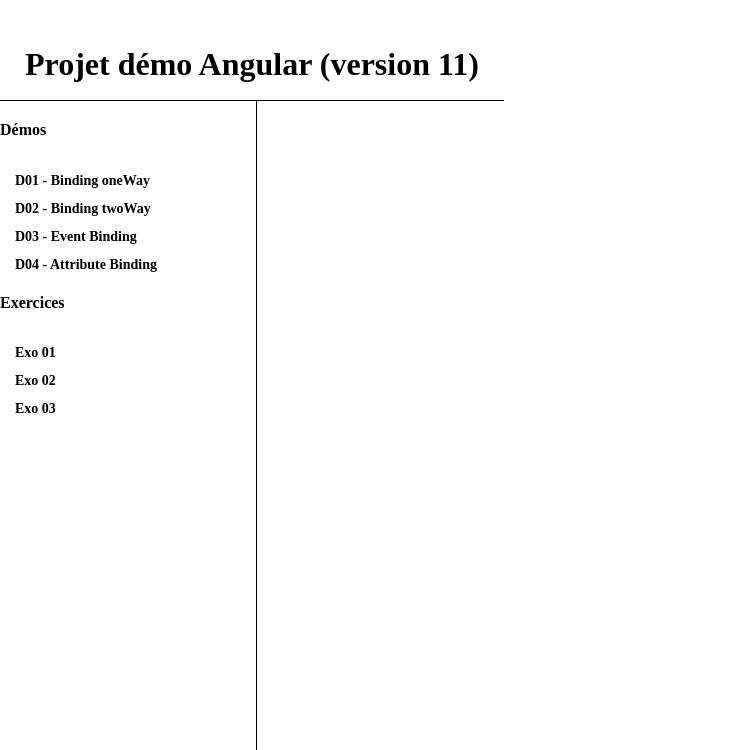
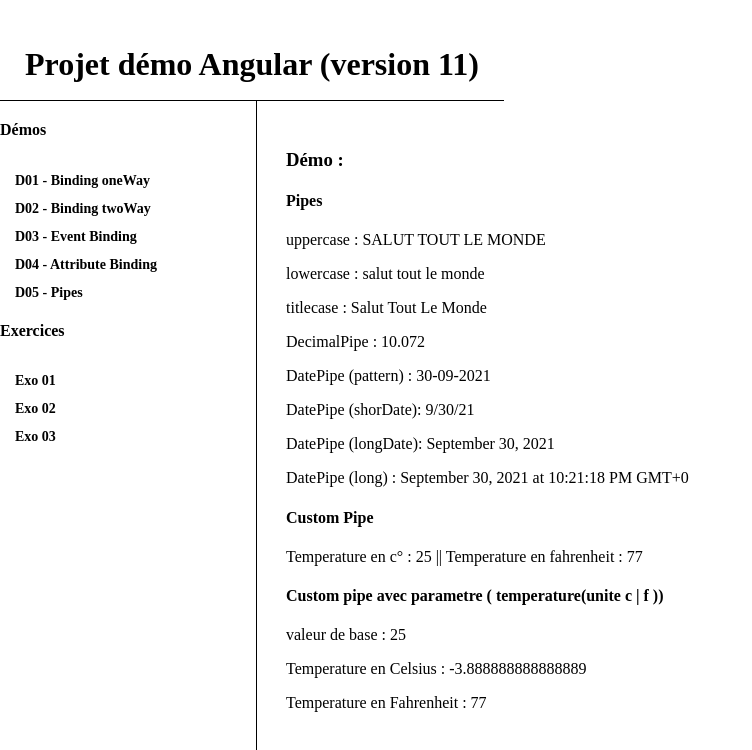
Before and after one commit to HayeGregory/DemoAngular, an Angular app: page /demo/demo05 in a window 1280 px wide. Before the commit this address led to /. Shown: the top 750 px of the page, without its empty margins (0-752 px from the left). Built offline with nearby package versions, Linux system fonts and the light colour scheme.

Commit message:
demo05 pipes classique | pipes custom

```diff
--- a/src/app/app.module.ts
+++ b/src/app/app.module.ts
@@ -9,6 +9,8 @@
 import { DemoRoutingModule } from './components/demo/demo-routing.module';
 import { ExoRoutingModule } from './components/exo/exo-routing.module';
 import { FormsModule } from '@angular/forms';
+import { ToFahrenheitPipe } from './components/pipes/to-fahrenheit.pipe';
+import { TemperaturePipe } from './components/pipes/temperature.pipe';
 
 @NgModule({
   declarations: [AppComponent, HomeComponent, AboutComponent, NavComponent],
--- a/src/app/components/demo/demo-routing.module.ts
+++ b/src/app/components/demo/demo-routing.module.ts
@@ -5,6 +5,7 @@
 import { Demo02Component } from './demo02/demo02.component';
 import { Demo03Component } from './demo03/demo03.component';
 import { Demo04Component } from './demo04/demo04.component';
+import { Demo05Component } from './demo05/demo05.component';
 
 const routes: Routes = [
   {
@@ -15,6 +16,7 @@
       { path: 'demo02', component: Demo02Component },
       { path: 'demo03', component: Demo03Component },
       { path: 'demo04', component: Demo04Component },
+      { path: 'demo05', component: Demo05Component },
     ],
   },
 ];
--- a/src/app/components/demo/demo.module.ts
+++ b/src/app/components/demo/demo.module.ts
@@ -8,6 +8,8 @@
 import { Demo03Component } from './demo03/demo03.component';
 import { FormsModule } from '@angular/forms';
 import { Demo04Component } from './demo04/demo04.component';
+import { Demo05Component } from './demo05/demo05.component';
+import { SharedModule } from '../shared/shared.module';
 
 @NgModule({
   declarations: [
@@ -16,7 +18,8 @@
     Demo02Component,
     Demo03Component,
     Demo04Component,
+    Demo05Component,
   ],
-  imports: [CommonModule, DemoRoutingModule, FormsModule],
+  imports: [CommonModule, DemoRoutingModule, FormsModule, SharedModule],
 })
 export class DemoModule {}
--- /dev/null
+++ b/src/app/components/demo/demo05/demo05.component.html
@@ -0,0 +1,23 @@
+<h4>Pipes</h4>
+
+<p>uppercase : {{ maVar1 | uppercase }}</p>
+<p>lowercase : {{ maVar1 | lowercase }}</p>
+<p>titlecase : {{ maVar1 | titlecase }}</p>
+
+<p>DecimalPipe : {{ maVar2 | number: "1.1-3" }}</p>
+
+<p>DatePipe (pattern) : {{ maVar3 | date: "dd-MM-YYYY" }}</p>
+<p>DatePipe (shorDate): {{ maVar3 | date: "shortDate" }}</p>
+<p>DatePipe (longDate): {{ maVar3 | date: "longDate" }}</p>
+<p>DatePipe (long) : {{ maVar3 | date: "long" }}</p>
+
+<h4>Custom Pipe</h4>
+<p>
+  Temperature en c° : {{ maVar4 }} || Temperature en fahrenheit :
+  {{ maVar4 | toFahrenheit }}
+</p>
+
+<h4>Custom pipe avec parametre ( temperature(unite c | f ))</h4>
+<p>valeur de base : {{ maVar4 }}</p>
+<p>Temperature en Celsius : {{ maVar4 | temperature: "c" }}</p>
+<p>Temperature en Fahrenheit : {{ maVar4 | temperature: "f" }}</p>
--- /dev/null
+++ b/src/app/components/demo/demo05/demo05.component.ts
@@ -0,0 +1,22 @@
+import { Component, OnInit } from '@angular/core';
+
+@Component({
+  selector: 'app-demo05',
+  templateUrl: './demo05.component.html',
+  styleUrls: ['./demo05.component.scss'],
+})
+export class Demo05Component implements OnInit {
+  maVar1: string | undefined;
+  maVar2: number | undefined;
+  maVar3: Date | undefined;
+  maVar4: number = 0;
+
+  constructor() {}
+
+  ngOnInit(): void {
+    this.maVar1 = 'Salut tout le monde';
+    this.maVar2 = 10.072;
+    this.maVar3 = new Date();
+    this.maVar4 = 25; // pour le custom pipe
+  }
+}
--- a/src/app/components/home/home.component.html
+++ b/src/app/components/home/home.component.html
@@ -1,2 +1,2 @@
 <p>home works!</p>
-<router-outlet></router-outlet>
+<!-- <router-outlet></router-outlet> -->
--- a/src/app/components/nav/nav.component.html
+++ b/src/app/components/nav/nav.component.html
@@ -11,6 +11,9 @@
   </li>
   <li>
     <a routerLink="demo/demo04">D04 - Attribute Binding</a>
+  </li>
+  <li>
+    <a routerLink="demo/demo05">D05 - Pipes</a>
   </li>
 </ul>
 
--- /dev/null
+++ b/src/app/components/pipes/temperature.pipe.ts
@@ -0,0 +1,12 @@
+import { Pipe, PipeTransform } from '@angular/core';
+
+@Pipe({
+  name: 'temperature',
+})
+export class TemperaturePipe implements PipeTransform {
+  transform(value: number, unite: string): number {
+    if (unite == 'c') return ((value - 32) * 5) / 9;
+    if (unite == 'f') return (value * 9) / 5 + 32;
+    return value;
+  }
+}
--- /dev/null
+++ b/src/app/components/pipes/to-fahrenheit.pipe.ts
@@ -0,0 +1,10 @@
+import { Pipe, PipeTransform } from '@angular/core';
+
+@Pipe({
+  name: 'toFahrenheit',
+})
+export class ToFahrenheitPipe implements PipeTransform {
+  transform(value: number, ...args: unknown[]): number {
+    return (value * 9) / 5 + 32;
+  }
+}
```
Also changed, not shown: src/app/components/shared/shared.module.ts (added, +11 -0 lines), memo.txt, src/app/components/demo/demo05/demo05.component.scss (added).
